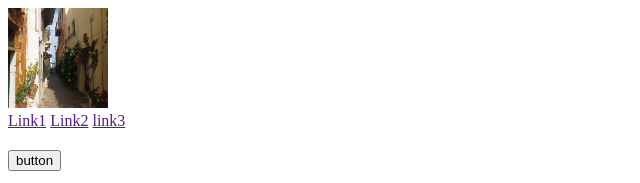
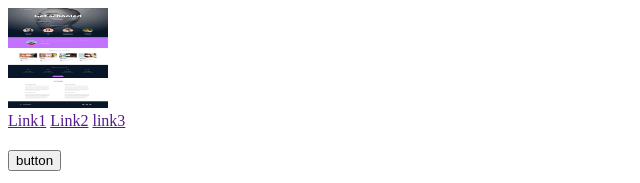
Before and after one commit to Fi97/holbertonschool-web-development, a plain HTML site: page html_advanced/index.html in a window 1280 px wide. Shown: the top 183 px of the page, without its empty margins (0-640 px from the left). Drawn offline with Linux system fonts and the light colour scheme.

Commit message:
holbertonschool-web-development

```diff
--- a/html_advanced/index.html
+++ b/html_advanced/index.html
@@ -9,7 +9,7 @@
     <header>
         <div class="headerDivLogo">
             <a class="logo" href="./index.html" target="logo" rel="noopener noreferrer">
-                <img src="./assets/img_chania.jpg" width="100" height="100" alt="">
+                <img src="./assets/HolbertonTaskSite.jpg" width="100" height="100" alt="">
             </a>
             <div class="headerDivMenu">
                 <a class="link1" href="">Link1</a>
```
Also changed, not shown: html_advanced/assets/HolbertonTaskSite.jpg (added), html_advanced/assets/img_chania.jpg (deleted).
